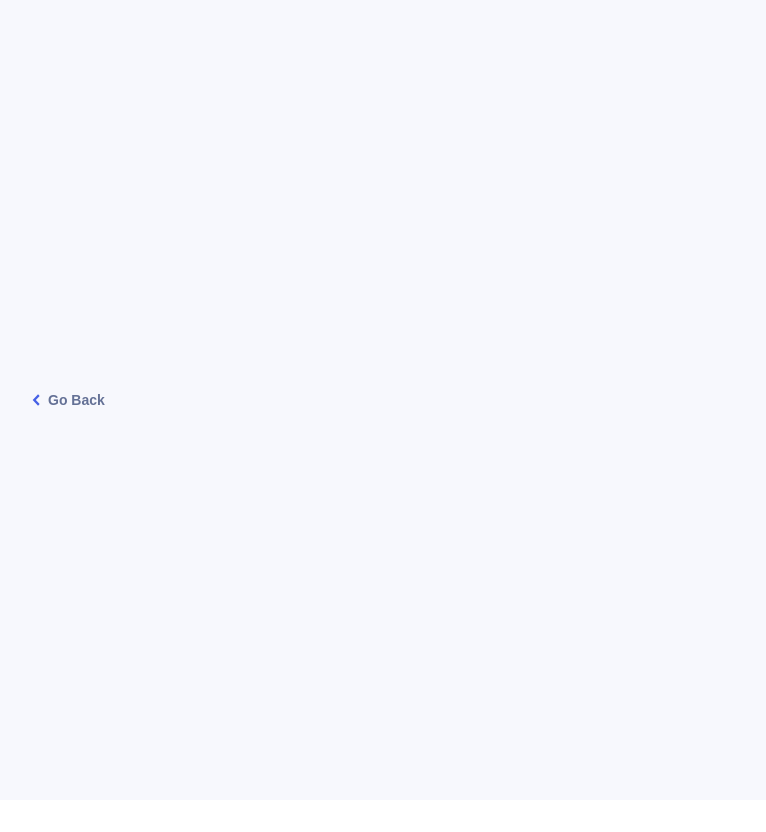
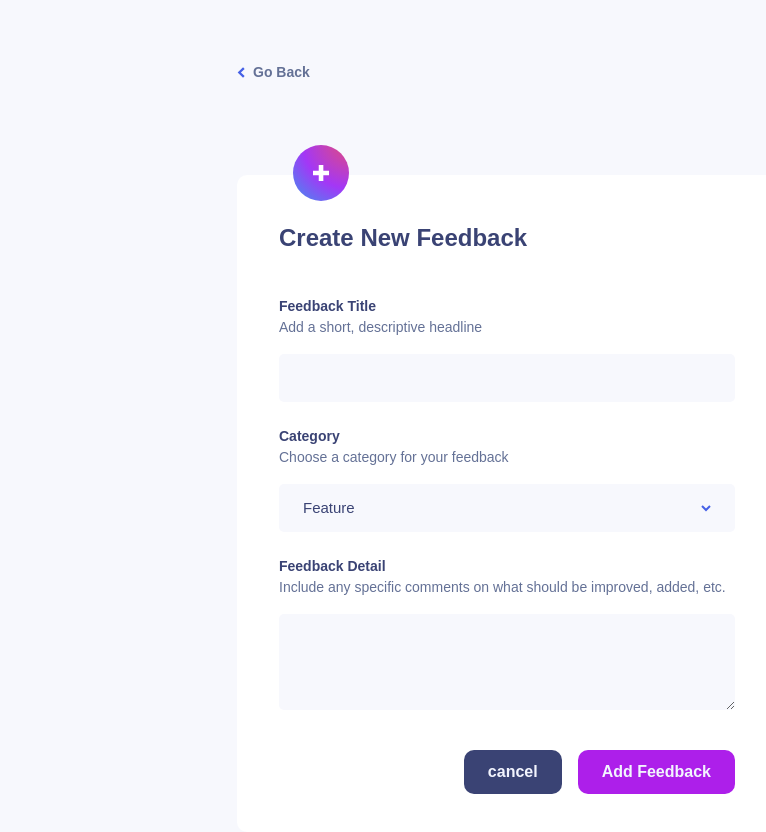
Before and after one commit to Sye-5pace/Product-feedback-app, a Vue app: page /createfeedback in a window 1280 px wide. Shown: the top 832 px of the page, without its empty margins (133-899 px from the left). Before the commit the page ends 800 px from the top, so only its background shows below. Built offline with nearby package versions, Linux system fonts and the light colour scheme.

Commit message:
:lipstick: Style: CreateFeedback Form created

```diff
--- a/src/views/CreateFeedback.vue
+++ b/src/views/CreateFeedback.vue
@@ -1,13 +1,91 @@
 <template>
-    <section class="flex flex-col">
-        <div class="flex gap-2 items-center">
-            <img src="../assets/icon-arrow-left.svg" alt="back-nav" class="w-2 "/>
-            <router-link class="text-[#647196] font-bold text-[0.875rem]" to="/">Go Back</router-link>
+    <section class="flex justify-center items-center w-full">
+        <div class="flex flex-col gap-y-[2.25rem]">
+            <header class="flex gap-2 items-center">
+                <img src="../assets/icon-arrow-left.svg" alt="back-nav" class="w-2 "/>
+                <router-link class="text-[#647196] font-bold text-[0.875rem]" to="/">Go Back</router-link>
+            </header>
+            <main class=" w-[33.75rem] ">
+                <img src="../assets/create-icon.svg" alt="" class="relative -bottom-[1.6rem] left-[3.5rem] "/>
+                <div class="px-[2.625rem] py-[2.8125rem] bg-[#fff] w-full rounded-[0.625rem] h-[41.0625rem] flex flex-col gap-y-[2.5rem]">
+                    <h2 class="text-[#3a4374] text-[1.5rem] font-bold">Create New Feedback</h2>
+                    <div class="flex flex-col gap-y-6">
+                        <div class="flex flex-col gap-y-4">
+                            <div>
+                                <h4 class="text-[#3a4374] text-[0.875rem] font-bold">Feedback Title</h4>
+                                <p class="text-[#647196] text-[0.875rem] ">Add a short, descriptive headline</p>
+                            </div>
+                            <input type="text" class=" rounded-[0.3125rem] bg-[#f7f8fd] h-[3rem] focus:outline-none px-2">
+                        </div>
+                        <div class="flex flex-col gap-y-4">
+                            <div>
+                                <h4 class="text-[#3a4374] text-[0.875rem] font-bold">Category</h4>
+                                <p class="text-[#647196] text-[0.875rem] ">Choose a category for your feedback</p>
+                            </div>
+                            <div class="flex flex-col gap-y-4">
+                                <div class="w-[28.5rem] h-[3rem] bg-[#f7f8fd] flex items-center hover:border hover:border-[#4661e6] rounded-[0.3125rem] px-6 cursor-pointer justify-between" @click=" isCateVisible = !isCateVisible">
+                                    <span class="text-[#3a4374] text-[0.9375rem]">
+                                        {{ category }}
+                                    </span>
+                                    <img src="../assets/icon-arrow-up.svg" alt="arrow-up"  v-if="isCateVisible"/>
+                                    <img src="../assets/icon-arrow-down.svg" alt="arrow-down"  v-else />
+                                </div>
+                                <div class="bg-[#fff]  shadow-[0_10px_40px_-7px_rgba(55,63,104,0.35)] h-[15rem] children:h-[2.9375rem] rounded-[0.625rem] " v-if="isCateVisible">
+                                    <div class="flex px-6 items-center justify-between border-b  cursor-pointer" @click="cateOptions('Feature')">
+                                        <h3 class="text-[1rem] text-[#647196]">Feature</h3>
+                                        <img :src="tick" alt="tick" :class=" category === 'Feature' ? 'block': 'hidden' "/>
+                                    </div>
+                                    <div class="flex px-6 items-center justify-between border-b cursor-pointer" @click="cateOptions('UI')">
+                                        <h3 class="text-[1rem] text-[#647196]">UI</h3>
+                                        <img :src="tick" alt="tick" :class=" category === 'UI' ? 'block': 'hidden' "/>
+                                    </div>
+                                    <div class="flex px-6 items-center justify-between border-b cursor-pointer" @click="cateOptions('UX')">
+                                        <h3 class="text-[1rem] text-[#647196]">UX</h3>
+                                        <img :src="tick" alt="tick" :class=" category === 'UX' ? 'block': 'hidden' "/>
+                                    </div>
+                                    <div class="flex px-6 items-center justify-between cursor-pointer border-b " @click="cateOptions('Enhancement')">
+                                        <h3 class="text-[1rem] text-[#647196]">Enhancement</h3>
+                                        <img :src="tick" alt="tick" :class=" category === 'Enhancement' ? 'block': 'hidden' "/>
+                                    </div>
+                                    <div class="flex px-6 items-center justify-between cursor-pointer" @click="cateOptions('Bug')">
+                                        <h3 class="text-[1rem] text-[#647196]">Bug</h3>
+                                        <img :src="tick" alt="tick" :class=" category === 'Bug' ? 'block': 'hidden' "/>
+                                    </div>
+                                </div>
+                            </div>
+                        </div>
+                        <div class="flex flex-col gap-y-4">
+                            <div>
+                                <h4 class="text-[#3a4374] text-[0.875rem] font-bold">Feedback Detail</h4>
+                                <p class="text-[#647196] text-[0.875rem] ">Include any specific comments on what should be improved, added, etc.</p>
+                            </div>
+                            <textarea  class="h-[6rem] rounded-[0.3125rem] bg-[#f7f8fd] focus:outline-none px-2 py-2" rows="4" ></textarea>
+                        </div>
+                    </div>
+                    <div class="flex gap-4 justify-end">
+                        <button class="h-[2.75rem] px-6 bg-[#3a4374] rounded-[0.625rem] flex items-center justify-center text-[#f2f4fe] font-bold">cancel</button>
+                        <button class="h-[2.75rem] px-6 bg-[#AD1FEA] rounded-[0.625rem] flex items-center justify-center text-[#f2f4fe] font-bold">Add Feedback</button>
+                    </div>
+                </div>
+            </main>
         </div>
-
     </section>
 </template>
 
-<script setup>
+<script setup lang="ts">
     import { RouterLink } from 'vue-router'
+    import { ref } from 'vue';
+    import navDown from '../assets/white-nav-down.svg'
+    import navUp from '../assets/white-nav-up.svg'
+    import tick from '../assets/option-tick.svg'
+
+
+
+
+
+    const category = ref('Feature')
+    const isCateVisible = ref(false)
+    const cateOptions = (option: string) =>{
+        category.value = option
+    }
 </script>
```
Also changed, not shown: src/assets/create-icon.svg (added).
